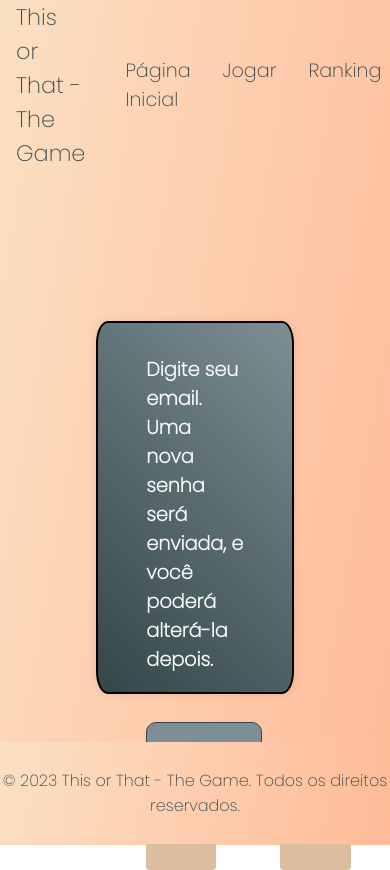
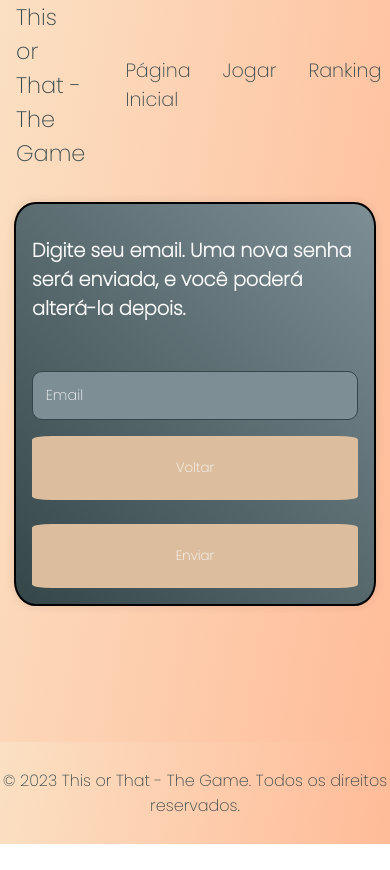
Before and after one commit to Daniel-Schutz/grupo_01-PW-T02-2023-2, a React (Create React App) app: page /recuperar-senha in a window 390 px wide. After the commit the page ends 844 px from the top, so only its background shows below. Built offline with nearby package versions, Linux system fonts and the light colour scheme.

Commit message:
Melhorando resp

```diff
--- a/public/index.html
+++ b/public/index.html
@@ -1,7 +1,7 @@
 <!DOCTYPE html>
 <html lang="en">
   <head>
-    <meta charset="utf-8" />
+    <meta name="viewport" content="width=device-width, initial-scale=1.0" charset="utf-8" />
     <link rel="icon" href="%PUBLIC_URL%/favicon.ico" />
     <meta name="viewport" content="width=device-width, initial-scale=1" />
     <meta name="theme-color" content="#000000" />
--- a/src/components/EditarPerfil.js
+++ b/src/components/EditarPerfil.js
@@ -51,9 +51,9 @@ function EditarPerfil() {
 
 
   return (
-    <div>
+    <div className='all'>
 
-      <body>
+
 
         <div className='wrapEditarPerfilHeader'>
          <header>
@@ -71,16 +71,19 @@ function EditarPerfil() {
       </header>
 
       </div>
-
+      <body>
       <div className='wrapMainEditarPerfil'>
 
       <div className='FormEditarPerfil'>
   <h2 className='TituloEditarPerfil'>Editar Perfil</h2>
   <span className='reguaEditarPerfil'></span>
+
   <form onSubmit={handleSubmit}>
+    <div className="UserEmailContainer">
       <div>
         <h3 className='titlesEditarPerfil'>Nome de Usuário:</h3>
-          <input className='inputEditarPerfil'
+        <input
+          className='inputEditarPerfil'
           type="text"
           id="username"
           placeholder='Nome'
@@ -92,7 +95,8 @@ function EditarPerfil() {
       </div>
       <div>
         <h3 className='titlesEditarPerfil'>E-mail:</h3>
-          <input className='inputEditarPerfil'
+        <input
+          className='inputEditarPerfil'
           type="email"
           id="email"
           placeholder='Email'
@@ -102,9 +106,13 @@ function EditarPerfil() {
           required
         />
       </div>
+    </div>
+
+    <div className="SenhaContainer">
       <div>
         <h3 className='titlesEditarPerfil'>Senha Atual:</h3>
-          <input className='inputEditarPerfil'
+        <input
+          className='inputEditarPerfil'
           type="password"
           id="senhaAtual"
           placeholder='SenhaAtual'
@@ -116,7 +124,8 @@ function EditarPerfil() {
       </div>
       <div>
         <h3 className='titlesEditarPerfil'>Nova Senha:</h3>
-          <input className='inputEditarPerfil'
+        <input
+          className='inputEditarPerfil'
           type="password"
           id="novaSenha"
           placeholder='SenhaNova'
@@ -125,21 +134,25 @@ function EditarPerfil() {
           onChange={handleChange}
         />
       </div>
-          <button className='BotoesEditarPerfil' onClick={handleVoltar}>Cancelar edições</button>
-          <button className='BotoesEditarPerfil' onClick={handleVoltar}>Salvar edições</button>
+    </div>
 
-
-
-
+    <button className='BotoesEditarPerfil' onClick={handleVoltar}>
+      Cancelar edições
+    </button>
+    <button className='BotoesEditarPerfil2' onClick={handleVoltar}>
+      Salvar edições
+    </button>
   </form>
 
 </div>
 
+
+
       </div>
+      </body>
       <footer className='footerEditarPerfil'>
         <p>&copy; 2023 This or That - The Game. Todos os direitos reservados.</p>
       </footer>
-      </body>
     </div>
   );
 }
--- a/src/components/Ranking.js
+++ b/src/components/Ranking.js
@@ -58,7 +58,7 @@ function Ranking() {
       <body>
         <header className='rankingHeader'>
           <div className='NavBarRanking'>
-            <Link className='TituloHeaderRanking'>This or That - The Game</Link>
+            <Link to="/" className='TituloHeaderRanking'>This or That - The Game</Link>
 
             <ul className='listLinks'>
               <li><Link className='listsLinksNames' to="/pagina-inicial">Página Inicial</Link></li>
--- a/src/components/TelaPrincipal.js
+++ b/src/components/TelaPrincipal.js
@@ -1,4 +1,4 @@
-import React, { useEffect, useState } from 'react';
+import React, { useEffect, useState, useMemo } from 'react';
 import { useNavigate, Link, useLocation } from 'react-router-dom';
 import { db } from '../firebaseConnection';
 import {
@@ -18,9 +18,10 @@ function TelaPrincipal() {
   const [infoImagens, setInfoImagens] = useState([]);
   const [votesImage1, setVotesImage1] = useState(0);
   const [votesImage2, setVotesImage2] = useState(0);
+  const [cont, setCont] = useState(0);
   const [showVoteBars, setShowVoteBars] = useState(false);
   const location = useLocation();
-  const categoriasSelecionadas = location.state?.categoriasSelecionadas || {};
+  const categoriasSelecionadas = useMemo(() => location.state?.categoriasSelecionadas || {}, [location.state?.categoriasSelecionadas]);
   const navigate = useNavigate();
 
   const handleImagemClick = async (imagem) => {
@@ -65,6 +66,7 @@ function TelaPrincipal() {
   };
 
   const buscarImagens = async () => {
+    console.log("entrou")
     try {
       const imagensCollection = collection(db, 'imagens');
       let imagensQuery = query(imagensCollection);
@@ -130,8 +132,13 @@ function TelaPrincipal() {
   };
 
   useEffect(() => {
-    buscarImagens();
-  }, [categoriasSelecionadas]);
+    if(cont===1){
+      buscarImagens();
+    }else{
+      setCont(cont+1)
+    }
+
+  }, [categoriasSelecionadas,cont]);
 
   useEffect(() => {
     const updateVoteBars = () => {
--- a/src/styles/EditarPerfil.css
+++ b/src/styles/EditarPerfil.css
@@ -48,19 +48,17 @@
   color: black;
 }
 
-.wrapMainEditarPerfil{
+.wrapMainEditarPerfil {
   display: flex;
   flex-direction: column;
-  flex-wrap: wrap;
-  justify-content: center;
-  align-content: center;
-  height: 120vh;
+  align-items: center;
+  min-height: 100vh;
+  margin-bottom: 0px;
 }
+
 
 .FormEditarPerfil{
   display: flex;
-  max-width: 25%;
-  width: 15%;
   border: 1px solid black;
   padding: 2.0rem 5rem;
   border-radius: 6%;
@@ -71,7 +69,7 @@
   align-items: center;
   justify-content: space-between;
   margin-top: 3%;
-  margin-bottom: 8rem;
+  margin-bottom: 0;
 }
 
 .inputEditarPerfil{
@@ -132,12 +130,44 @@
   background-color: #FFBB98;
 }
 
-.footerEditarPerfil{
+.BotoesEditarPerfil2{
+  padding: 0.5rem 1.0rem;
+  background-color: #dcbe9f;
+  color: rgb(251, 251, 251);
+  border: none;
+  border-radius: 3px;
+  font-size: 16px;
+  cursor: pointer;
+  margin: 2%;
+  transition: .3s ;
+  margin-top: 2rem;
+  margin-left: 20%;
+}
+
+.BotoesEditarPerfil2:hover{
+  background-color: #FFBB98;
+}
+
+.footerEditarPerfil {
   color: #344648;
   text-align: center;
   padding: 10px 0;
   width: 100%;
-  position: fixed;
-  bottom: 0;
   background: linear-gradient(100deg, #FBE0C3, #FFBB98);
 }
+
+  .UserEmailContainer {
+    display: flex;
+    flex-direction: row;
+    justify-content: space-between;
+    width: 100%;
+    margin-bottom: 1rem; /* Espaçamento entre as linhas */
+  }
+
+  .SenhaContainer {
+    display: flex;
+    flex-direction: row;
+    justify-content: space-between;
+    width: 100%;
+    margin-bottom: 1rem; /* Espaçamento entre as linhas */
+  }
--- a/src/styles/RecuperarSenha.css
+++ b/src/styles/RecuperarSenha.css
@@ -130,3 +130,57 @@
   bottom: 0;
   background: linear-gradient(100deg, #FBE0C3, #FFBB98);
 }
+
+
+
+/* Adicionando media queries para telas menores */
+
+/* Tablets e telas menores */
+@media only screen and (max-width: 768px) {
+  .wrapMainRecuperarSenha {
+    height: auto;
+    padding: 2rem;
+  }
+
+  .wrapMainRecuperarSenha .CorpoRecuperarSenha {
+    width: 100%;
+    height: auto;
+    padding: 1rem;
+  }
+
+  .CorpoRecuperarSenha .BotoesRecuperarSenhaPai {
+    flex-direction: column;
+    gap: 1.5rem;
+    margin-top: 1rem;
+  }
+
+  .CorpoRecuperarSenha .botoesRecuperarSenha {
+    width: 100%;
+  }
+}
+
+/* Smartphones e telas menores */
+@media only screen and (max-width: 480px) {
+  .CorpoRecuperarSenha {
+    width: 90%;
+    max-width: 400px; /* Evita que o formulário fique muito largo */
+    margin: 0 auto; /* Centraliza o formulário */
+  }
+
+  .InputRecuperarSenha {
+    width: 100%;
+    font-size: 0.9rem;
+    box-sizing: border-box; /* Garante que a largura inclua o padding */
+    margin-bottom: 1rem; /* Espaçamento entre os campos */
+  }
+
+  .CorpoRecuperarSenha .BotoesRecuperarSenhaPai {
+    flex-direction: column;
+    gap: 1.5rem;
+    margin-top: 1rem;
+  }
+
+  .CorpoRecuperarSenha .botoesRecuperarSenha {
+    width: 100%;
+  }
+}
```
Lines whose indentation alone changed are shown as unchanged.
